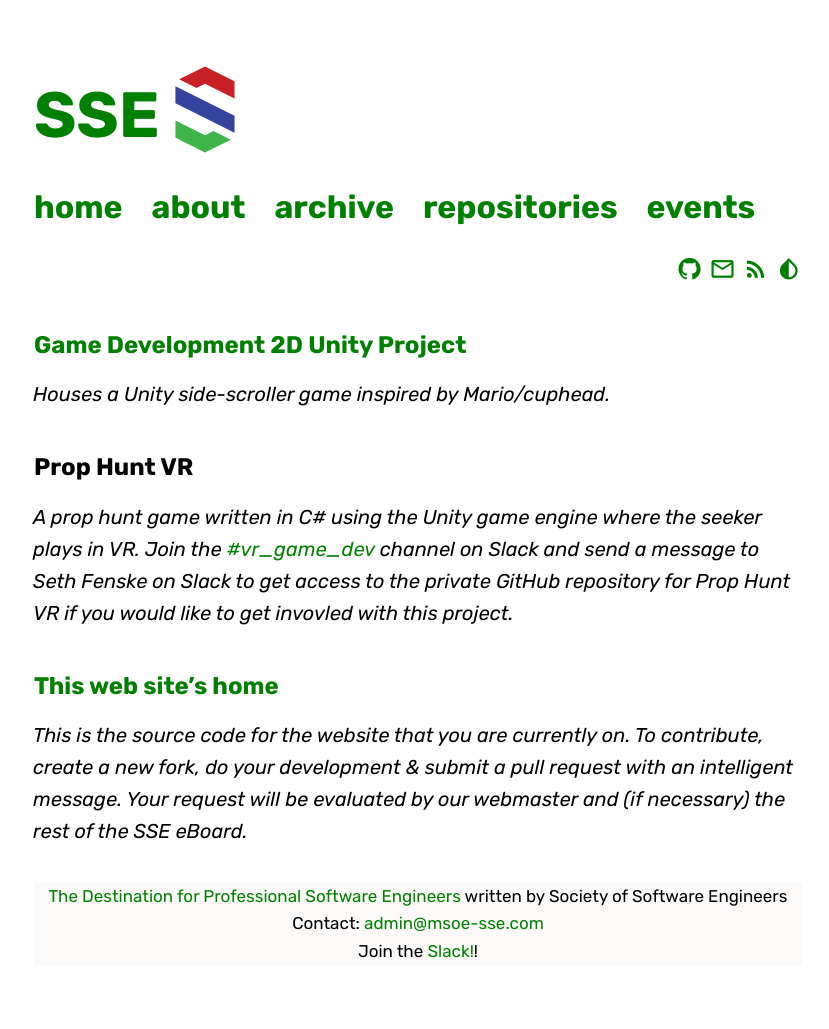
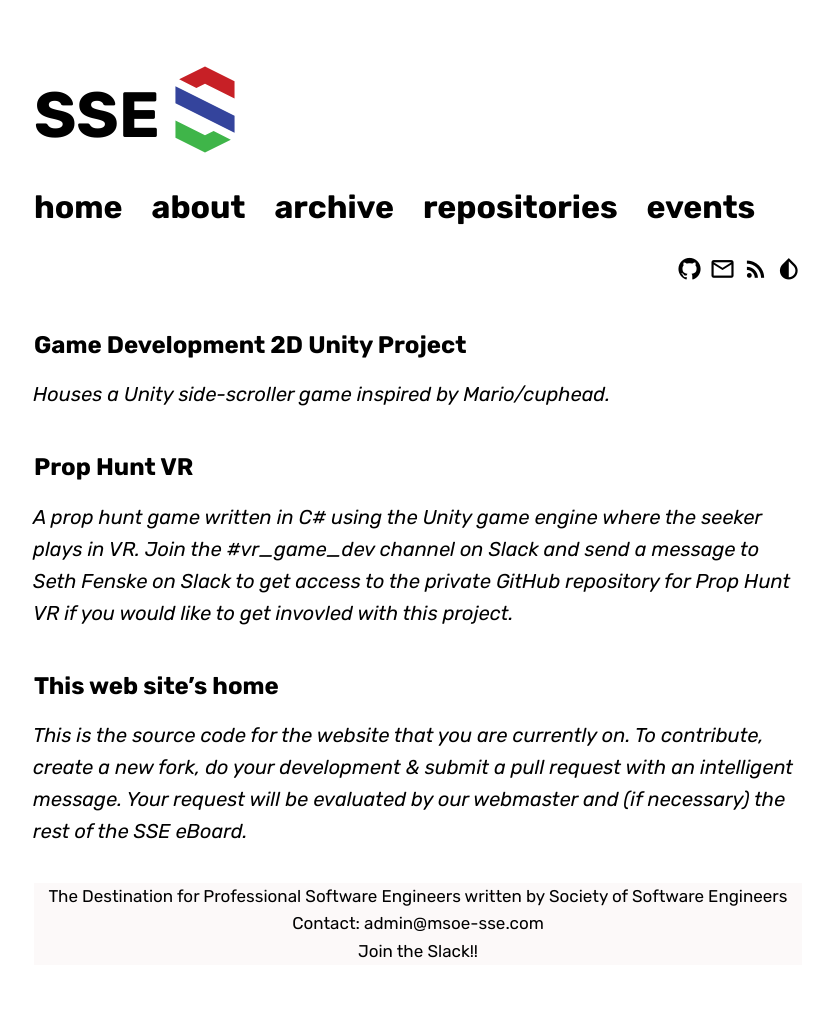
Before and after one commit to msoe-sse/msoe-sse.github.io, a Jekyll site: the page built from _repositories/2018-game-dev-repos.md, in a window 1280 px wide. Shown: the whole page, without its empty margins (222-1051 px from the left). Built offline with Jekyll 4.4.1, drawn with Linux system fonts in a browser that asks for light colours; some web fonts are replaced.

Commit message:
modified footer sass

```diff
--- a/_sass/_footer.scss
+++ b/_sass/_footer.scss
@@ -10,14 +10,6 @@
     background-color: rgb(252, 249, 249);
 }
 
-.topic {
-    color: green;
-}
-
-a {
-    color: green !important;
-}
-
 #disqus_thread {
     margin-top: 100px;
 }
```
